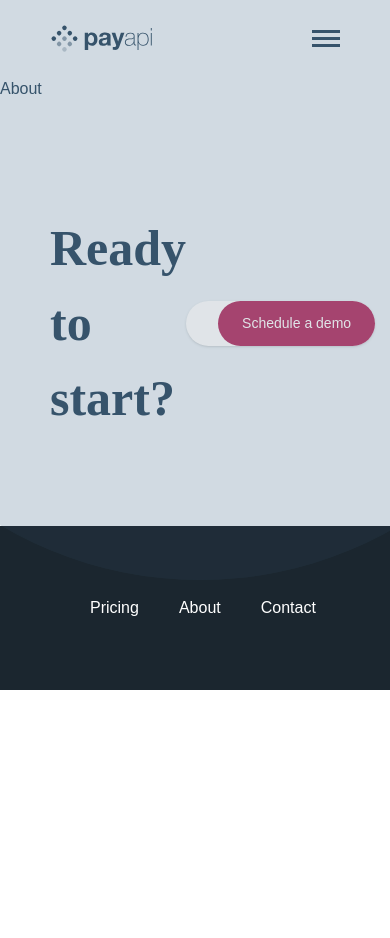
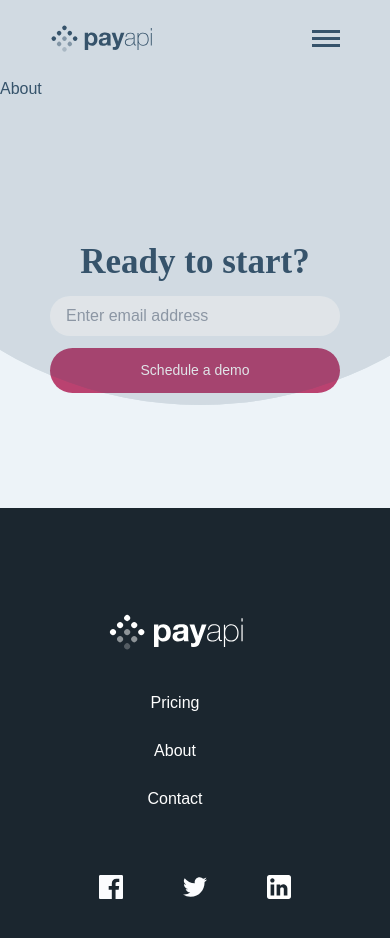
Before and after one commit to Hannahadora/Pay-api-react-app, a React (Create React App) app: page /about in a window 390 px wide. Shown: the top 938 px of the page. Before the commit the page ends 844 px from the top, so only its background shows below. Built offline with nearby package versions, Linux system fonts and the light colour scheme.

Commit message:
homepage

```diff
--- a/src/assets/css/main.css
+++ b/src/assets/css/main.css
@@ -1,4 +1,3 @@
-
 .app-header {
   position: relative;
   overflow: hidden;
@@ -39,6 +38,7 @@
   border: none;
   cursor: pointer;
   white-space: nowrap;
+  width: auto;
 }
 
 .pry-btn {
@@ -92,9 +92,10 @@
   max-width: 450px;
   width: 100%;
   display: flex;
+  flex-direction: row;
 }
 
-.menu-icon{
+.menu-icon {
   display: none;
 }
 .navbar-btn {
@@ -103,7 +104,6 @@
 .nav_list-item {
   display: block;
 }
-
 
 @media screen and (max-width: 1024px) {
   .intro-section {
@@ -136,12 +136,11 @@
   }
 }
 
-
 @media screen and (max-width: 768px) {
   .circle-bg {
     left: -80px;
   }
-  .menu-icon{
+  .menu-icon {
     display: block;
   }
   .navbar-btn {
@@ -151,9 +150,6 @@
     display: none;
   }
 }
-
-
-
 
 .about-intro-section {
   background: #1b262f;
@@ -169,29 +165,32 @@
 }
 .about-intro_flex {
   display: flex;
+  flex-direction: row;
   align-items: center;
   justify-content: space-between;
 }
 .about-intro_text {
   color: #fff;
   width: 40%;
+  margin-bottom: 0px;
+  text-align: left;
 }
 .about-intro_text > p {
   line-height: 2;
   font-size: 17px;
   margin-top: 12px;
 }
-.about_partners{
+.about_partners {
   display: grid;
   grid-template-columns: 30% 30% 30%;
   align-items: center;
   gap: 30px;
+  margin-bottom: 0;
 }
 .about_partners_icon {
   margin-right: 30px;
   margin-bottom: 40px;
 }
-
 
 .section-flex_row {
   display: flex;
@@ -216,3 +215,53 @@
 .section-grid-content > img {
   margin-bottom: 12px;
 }
+
+@media screen and (max-width: 1024px) {
+  .about-intro_flex {
+    display: flex;
+    flex-direction: column-reverse;
+  }
+  .about-intro_text {
+    width: 90%;
+    margin-bottom: 40px;
+    text-align: center;
+  }
+  .about-circle {
+    top: -305px;
+    left: 0;
+  }
+  .about-intro-section {
+    padding: 0 0;
+  }
+  .about_partners {
+    margin-bottom: 24px;
+  }
+  .section-flex_row {
+    display: grid;
+    align-items: center;
+    justify-content: center;
+    justify-items: center;
+  }
+}
+
+@media screen and (max-width: 768px) {
+  .section-grid {
+    display: grid;
+    grid-template-columns: 100%;
+    gap: 32px;
+  }
+  .input-wrapper {
+    background-color: transparent;
+    flex-direction: column;
+    align-items: center;
+    justify-content: center;
+    box-shadow: none;
+  }
+  .app-input {
+    background-color: #fff;
+    margin-bottom: 12px;
+  }
+  .app-button {
+    width: 100%;
+  }
+}
--- a/src/assets/css/style.css
+++ b/src/assets/css/style.css
@@ -28,6 +28,22 @@ p {
 
 @media screen and (max-width: 1300px) {
   .app-container {
-    padding: 50px 50px;
+    padding: 75px 50px;
   }
 }
+
+
+@media screen and(max-width: 768px) {
+  h1 {
+    font-size: 40px;
+  }
+
+  h2 {
+    font-size: 30px;
+  }
+
+  p {
+    font-size: 14px;
+  }
+
+}
--- a/src/components/AboutIntro.jsx
+++ b/src/components/AboutIntro.jsx
@@ -14,7 +14,7 @@ function AboutIntro() {
         <img src={CirclePattern} className="about-circle" alt="circle-bg" />
         <div className='about-intro_flex'>
           <div className='about-intro_text'>
-            <h2 className='text-[55px] font-bold'>Who we work with</h2>
+            <h2 className='lg:text-[55px] md:text-[40px] text-[30px] font-bold'>Who we work with</h2>
             <p className='mb-[24px]'> Today, millions of people around the world have successfully connected
               their accounts to apps they love using our API. We provide developers
               with the tools they need to create easy and accessible experiences
--- a/src/components/FooterComponent.jsx
+++ b/src/components/FooterComponent.jsx
@@ -1,13 +1,16 @@
 import InputComponent from "./InputComponent";
-import AppLogo from "../assets/shared/desktop/logo-footer.svg";
+import FooterLogo from "../assets/shared/desktop/logo-footer.svg";
 import CirclePattern from "../assets/shared/desktop/bg-pattern-circle.svg";
+import facebookIcon from '../assets/shared/desktop/facebook.svg'
+import twitterIcon from '../assets/shared/desktop/twitter.svg'
+import linkedinIcon from '../assets/shared/desktop/linkedin.svg'
 
 const FooterComponent = () => {
   return (
     <div className="">
       <div className="app-container mt-[60px]">
-        <div className="flex items-center justify-between pb-[40px]">
-          <h3 className="font-bold text-[50px]">Ready to start?</h3>
+        <div className="flex lg:flex-row flex-col items-center lg:justify-between justify-center pb-[40px]">
+          <h3 className="font-bold lg:text-[50px] text-[35px] lg:mb-[0px] mb-[8px] lg:text-left text-center">Ready to start?</h3>
 
           <InputComponent />
         </div>
@@ -15,27 +18,29 @@ const FooterComponent = () => {
 
       <div className="bg-[#1b262f]">
         <div className="app-container">
-          <nav className="app-navbar py-[20px]">
-            <ul className="nav-links">
+          <nav className="app-navbar py-[30px] flex lg:flex-row flex-col items-center lg:justify-between justify-center">
+            <ul className="nav-links flex lg:flex-row flex-col items-center lg:justify-between justify-center lg:mb-0 mb-[40px]">
               <a href="/">
-                <li>
-                  <img src={AppLogo} />
+                <li className=" lg:mb-0 mb-[40px]">
+                  <img src={FooterLogo} alt='footer-logo'/>
                 </li>
               </a>
               <a href="/pricing">
-                <li className="text-[#ffffff]">Pricing</li>
+                <li className="lg:mb-0 mb-[24px] text-[#ffffff]">Pricing</li>
               </a>
               <a href="/about">
-                <li className="text-[#ffffff]">About</li>
+                <li className="lg:mb-0 mb-[24px] text-[#ffffff]">About</li>
               </a>
               <a href="/">
-                <li className="text-[#ffffff]">Contact</li>
+                <li className="lg:mb-0 mb-[24px] text-[#ffffff]">Contact</li>
               </a>
             </ul>
 
             <div className="">
                 <div className="flex items-center justify-between">
-
+                    <img className="mr-[60px] cursor-pointer" src={facebookIcon} alt="facebook-Icon" />
+                    <img className="mr-[60px] cursor-pointer" src={twitterIcon} alt="twitter-Icon" />
+                    <img className="cursor-pointer" src={linkedinIcon} alt="linkedin-Icon" />
                 </div>
             </div>
           </nav>
--- a/src/components/HeaderComponent.jsx
+++ b/src/components/HeaderComponent.jsx
@@ -12,7 +12,7 @@ function HeaderComponent() {
 
           <div className='intro-section'>
             <div className='intro-text'>
-              <h1 className='text-[80px] font-bold leading-[85px]'>Start building with our APIs for absolutely free.</h1>
+              <h1 className='lg:text-[80px] text-[50px] font-bold lg:leading-[85px]'>Start building with our APIs for absolutely free.</h1>
               <InputComponent className="intro-input" />
               <p className='mt-4 ml-6'>Have any questions? <a className='underline font-semibold' href='#'>Contact Us</a></p>
             </div>
--- a/src/components/InputComponent.jsx
+++ b/src/components/InputComponent.jsx
@@ -2,7 +2,7 @@ import ButtonComponent from "./ButtonComponent";
 
 function InputComponent() {
   return (
-    <div className="input-wrapper shadow">
+    <div className="input-wrapper lg:shadow shadow-none">
       <input className="app-input" placeholder="Enter email address" />
       <ButtonComponent title={'Schedule a demo'} pry={'pry-btn'} />
     </div>
--- a/src/components/NavBar.jsx
+++ b/src/components/NavBar.jsx
@@ -8,7 +8,7 @@ function NavBar() {
     <div className="">
 
       <div className='z-[10] absolute right-0 top-0 overflow-hidden w-[700px] h-[700px]'>
-        <div className='absolute right-[-200px] top-[-200px]'>
+        <div className='absolute right-[-200px] lg:top-[-200px] top-[-375px]'>
           <img src={CirclePattern} className="w-full" alt="circle-bg" />
         </div>
       </div>
--- a/src/pages/Home.jsx
+++ b/src/pages/Home.jsx
@@ -13,9 +13,9 @@ const Home = () => {
       <HeaderComponent />
       <AboutIntro />
       <div className="app-container mt-[50px]">
-        <div className="section-flex_row mr-[200px]">
+        <div className="section-flex_row xl:mr-[200px] mr-[0px]">
           <img src={easyImplementationImg} alt="easyImplementationImg" />
-          <div className="">
+          <div className="xl:text-left text-center">
             <h2 className="text-[45px] font-bold mb-[24px]">
               Easy to implement
             </h2>
@@ -30,7 +30,7 @@ const Home = () => {
           <div className="absolute right-[-500px] top-[-100px] z-[1]">
             <img src={CirclePattern} className="w-full" alt="circle-bg" />
           </div>
-          <div className="mr-[20px]">
+          <div className="xl:mr-[20px] mr-[0px] xl:text-left text-center xl:order-[1] order-[2]">
             <h2 className="text-[45px] font-bold mb-[24px]">Simple UI & UX</h2>
             <p>
               Our pre-built form is easy to integrate in your app or website's
@@ -39,7 +39,7 @@ const Home = () => {
           </div>
           <img src={simpleUiImg} className="z-[2]" alt="simpleUiImg" />
         </div>
-        <div className="section-grid mt-[40px]">
+        <div className="section-grid xl:mt-[40px] mt-[80px]">
           <div className="section-grid-content">
             <img src={personalFinancesImg} alt="personalFinancesImg" />
             <h4 className="my-[16px] font-bold text-2xl">Personal Finances</h4>
```
